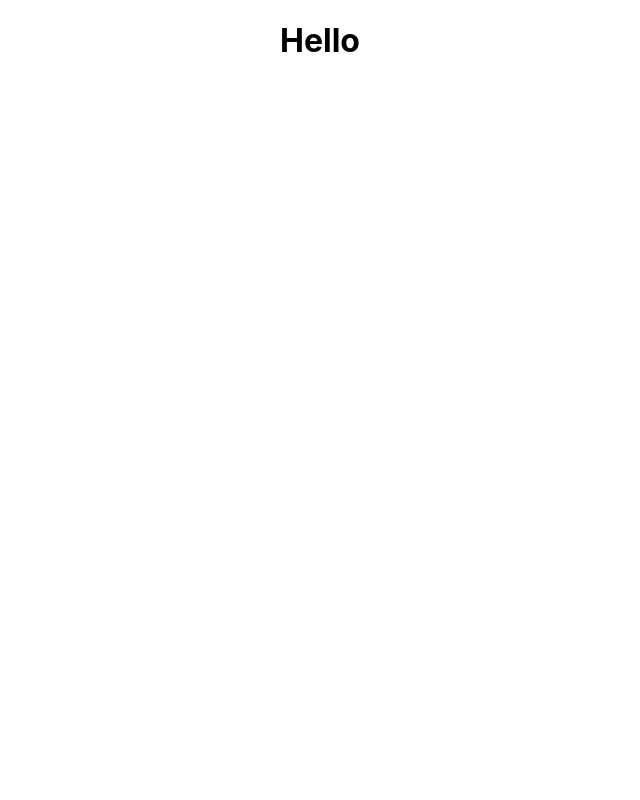
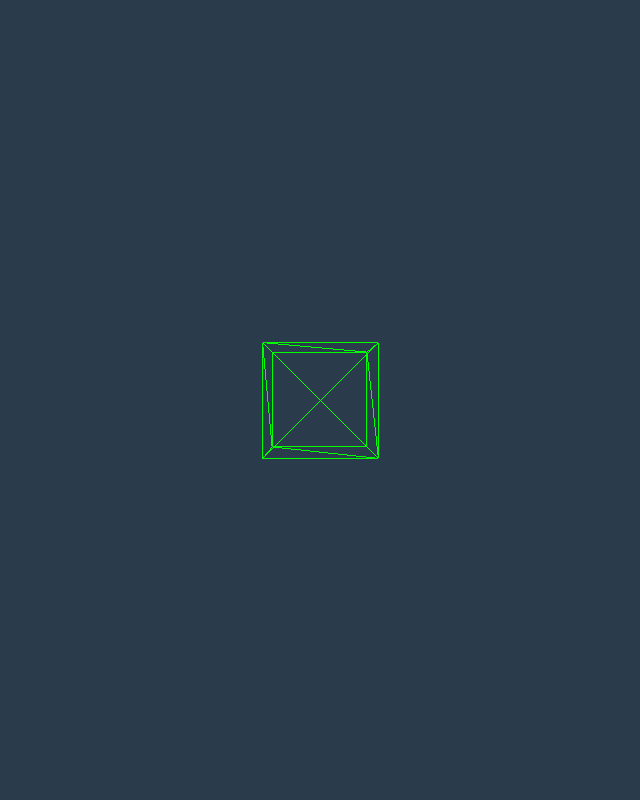
Before and after one commit to jmdc89/threejs-react, a React (Create React App) app: page / in a window 1280 px wide. Shown: the top 800 px of the page, without its empty margins (320-960 px from the left). Built offline with nearby package versions, Linux system fonts and the light colour scheme.

Commit message:
cube modifications

```diff
--- a/src/App.js
+++ b/src/App.js
@@ -1,34 +1,39 @@
 import './App.css';
 import * as THREE from "three";
+import React, {component} from 'react';
+
+let scene, camera, renderer, cube;
 
 function init() {
   //creating scene
-  var scene = new THREE.Scene();
+  scene = new THREE.Scene();
   scene.background = new THREE.Color(0x2a3b4c);
 
   //add camera
-  var camera = new THREE.PerspectiveCamera(
+  camera = new THREE.PerspectiveCamera(
       75,
       window.innerWidth/window.innerHeight
   );
 
   //renderer
-  var renderer = new THREE.WebGLRenderer();
+  renderer = new THREE.WebGLRenderer();
   renderer.setSize(window.innerWidth, window.innerHeight);
   document.body.appendChild(renderer.domElement);
 
   //add geometry
   var geometry = new THREE.BoxGeometry();
   var material = new THREE.MeshBasicMaterial({color: 0x00ff00, wireframe: true});
-  var cube = new THREE.Mesh(geometry, material);
+  cube = new THREE.Mesh(geometry, material);
 
   scene.add(cube);
 
   camera.position.z = 5;
 
+  animate();
+}
 
  //animation
-  var animate = function(){
+function animate(){
   requestAnimationFrame(animate);
 
   cube.rotation.x += 0.01;
@@ -38,13 +43,11 @@ function init() {
 
 }
 
-  animate();
-}
 
 function App() {
   return (
     <div className="App">
-      <h1>Hello</h1>
+      {init()}
     </div>
   );
 }
```
Lines whose indentation alone changed are shown as unchanged.
